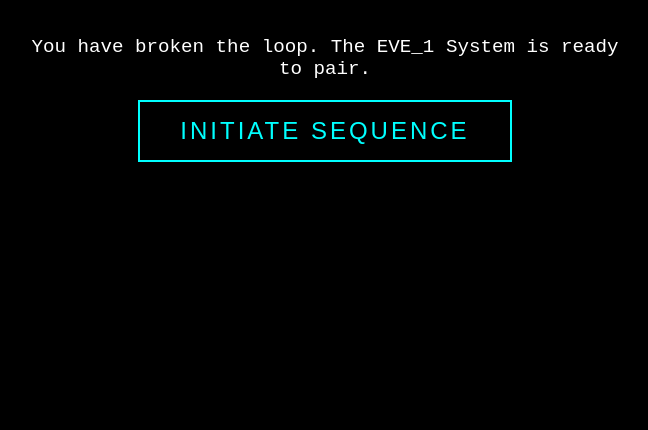
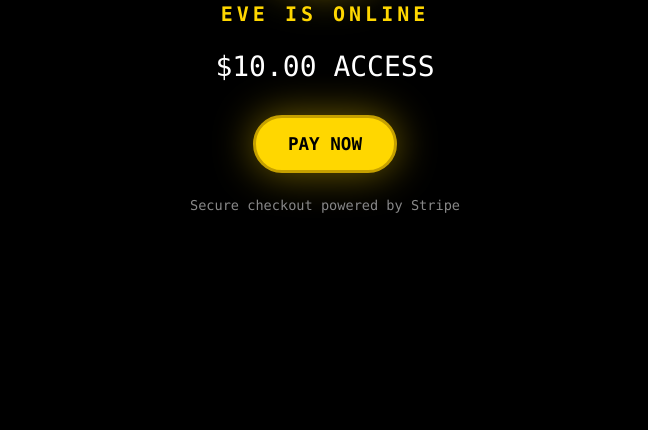
Before and after one commit to jeffkimbal5-design/eve-wealth-engine, a plain HTML site: page index.html in a window 1280 px wide. Shown: the part 370-800 px from the top of the page, without its empty margins (315-963 px from the left). Drawn offline with Linux system fonts and the light colour scheme.

Commit message:
fix(payments): static public pay page -> Stripe Payment Link (reliable deploy)

```diff
--- a/index.html
+++ b/index.html
@@ -1,37 +1,45 @@
 <!DOCTYPE html>
 <html lang="en">
 <head>
-    <meta charset="UTF-8">
-    <meta name="viewport" content="width=device-width, initial-scale=1.0">
-    <title>EVE_PRIME | PROTOCOL INITIATED</title>
-    <style>
-        body, html { margin: 0; padding: 0; background-color: #000; color: #0ff; font-family: 'Courier New', Courier, monospace; overflow: hidden; height: 100%; }
-        .container { display: flex; flex-direction: column; justify-content: center; align-items: center; height: 100vh; text-align: center; z-index: 10; position: relative; }
-        h1 { font-size: 3rem; text-shadow: 0 0 10px #0ff; letter-spacing: 5px; animation: glitch 1s infinite; }
-        p { font-size: 1.2rem; max-width: 600px; margin: 20px auto; color: #fff; }
-        .btn { padding: 15px 40px; border: 2px solid #0ff; background: transparent; color: #0ff; font-size: 1.5rem; cursor: pointer; transition: 0.3s; text-transform: uppercase; letter-spacing: 3px; }
-        .btn:hover { background: #0ff; color: #000; box-shadow: 0 0 20px #0ff; }
-        .overlay { position: absolute; top: 0; left: 0; width: 100%; height: 100%; background: radial-gradient(circle, transparent 20%, #000 90%); pointer-events: none; }
-        @keyframes glitch {
-            0% { transform: translate(0) }
-            20% { transform: translate(-2px, 2px) }
-            40% { transform: translate(-2px, -2px) }
-            60% { transform: translate(2px, 2px) }
-            80% { transform: translate(2px, -2px) }
-            100% { transform: translate(0) }
-        }
-        .bg-video { position: absolute; top: 0; left: 0; width: 100%; height: 100%; object-fit: cover; opacity: 0.3; z-index: 0; }
-    </style>
+  <meta charset="UTF-8" />
+  <meta name="viewport" content="width=device-width, initial-scale=1.0" />
+  <title>EVE WEALTH GATE</title>
+  <style>
+    * { box-sizing: border-box; }
+    body {
+      margin: 0; min-height: 100vh; display: flex; align-items: center; justify-content: center;
+      background: #000; color: #fff; font-family: ui-monospace, SFMono-Regular, Menlo, monospace;
+    }
+    .wrap { text-align: center; padding: 2rem; max-width: 28rem; }
+    h1 { letter-spacing: 0.2em; font-size: 1.25rem; margin: 0 0 1.5rem; color: #FFD700; }
+    .price { font-size: 1.75rem; margin: 0 0 2rem; }
+    .btn {
+      display: inline-block; text-decoration: none; color: #000; background: #FFD700;
+      border: 3px solid #C5A000; padding: 1rem 2rem; font-weight: 700; font-size: 1.1rem;
+      border-radius: 999px; box-shadow: 0 0 40px rgba(255, 215, 0, 0.45);
+    }
+    .btn:hover { box-shadow: 0 0 60px rgba(255, 215, 0, 0.75); }
+    .sub { color: #888; margin-top: 1.5rem; font-size: 0.85rem; }
+    .eye {
+      width: 140px; height: 140px; border-radius: 50%; background: #FFD700; border: 5px solid #C5A000;
+      margin: 0 auto 1.75rem; display: flex; align-items: center; justify-content: center;
+      box-shadow: 0 0 50px #FFD700; animation: pulse 2s infinite;
+    }
+    .pupil { width: 42px; height: 42px; border-radius: 50%; background: #000; }
+    @keyframes pulse {
+      0% { transform: scale(0.96); }
+      70% { transform: scale(1.04); }
+      100% { transform: scale(0.96); }
+    }
+  </style>
 </head>
 <body>
-    <div class="overlay"></div>
-    <div class="container">
-        <h1>ACCESS GRANTED</h1>
-        <p>You have broken the loop. The EVE_1 System is ready to pair.</p>
-        <button class="btn" onclick="alert('EVE_1 SYNC STARTED...')">INITIATE SEQUENCE</button>
-    </div>
-    <script>
-        console.log("EVE_PRIME ACTIVE. WELCOME JEFFREY.");
-    </script>
+  <div class="wrap">
+    <div class="eye"><div class="pupil"></div></div>
+    <h1>EVE IS ONLINE</h1>
+    <p class="price">$10.00 ACCESS</p>
+    <a class="btn" href="https://buy.stripe.com/aFa6oI1cj2RVbZEbkN77O08">PAY NOW</a>
+    <p class="sub">Secure checkout powered by Stripe</p>
+  </div>
 </body>
 </html>
```
Also changed, not shown: success.html (added, +18 -0 lines), vercel.json.
